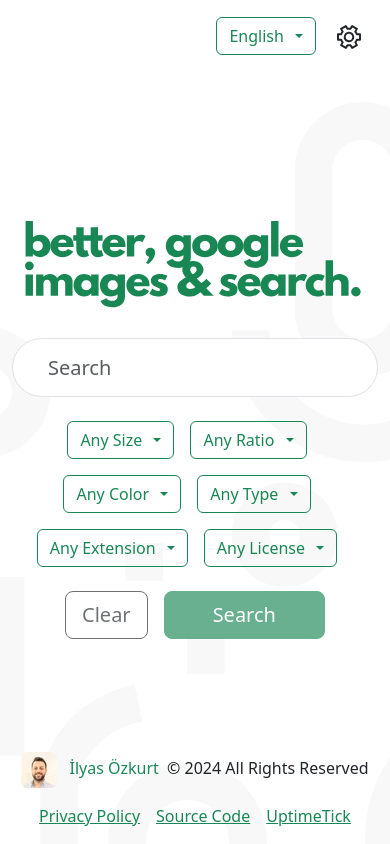
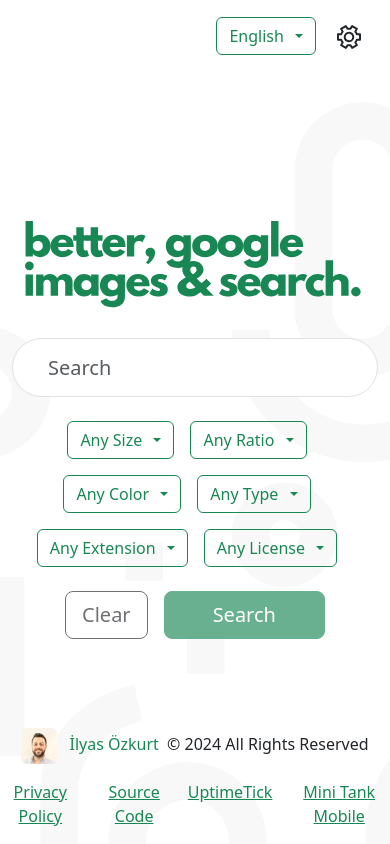
Before and after one commit to ilyasozkurt/bettergoogleimages, a Vue app: page /en in a window 390 px wide. Built offline with nearby package versions, Linux system fonts and the light colour scheme.

Commit message:
Update dependencies and add Mini Tank Mobile link to footer

```diff
--- a/package.json
+++ b/package.json
@@ -20,7 +20,7 @@
     "@vitejs/plugin-vue": "^5.0.4",
     "sass": "^1.77.4",
     "typescript": "^5.2.2",
-    "vite": "^5.2.0",
+    "vite": "^8.3.0",
     "vite-plugin-sitemap": "^0.6.2"
   }
 }
--- a/src/pages/Home.vue
+++ b/src/pages/Home.vue
@@ -151,6 +151,9 @@
       <a href="https://uptimetick.com" class="ms-3" rel="nofollow" target="_blank">
         UptimeTick
       </a>
+      <a href="https://minitankmobile.com/en?utm_source=bettergoogleimages&utm_medium=referral&utm_campaign=footer" class="ms-3" rel="nofollow" target="_blank">
+        Mini Tank Mobile
+      </a>
     </div>
   </div>
 
```
Also changed, not shown: 1 other file (tests, documents, lock files or other folders).
